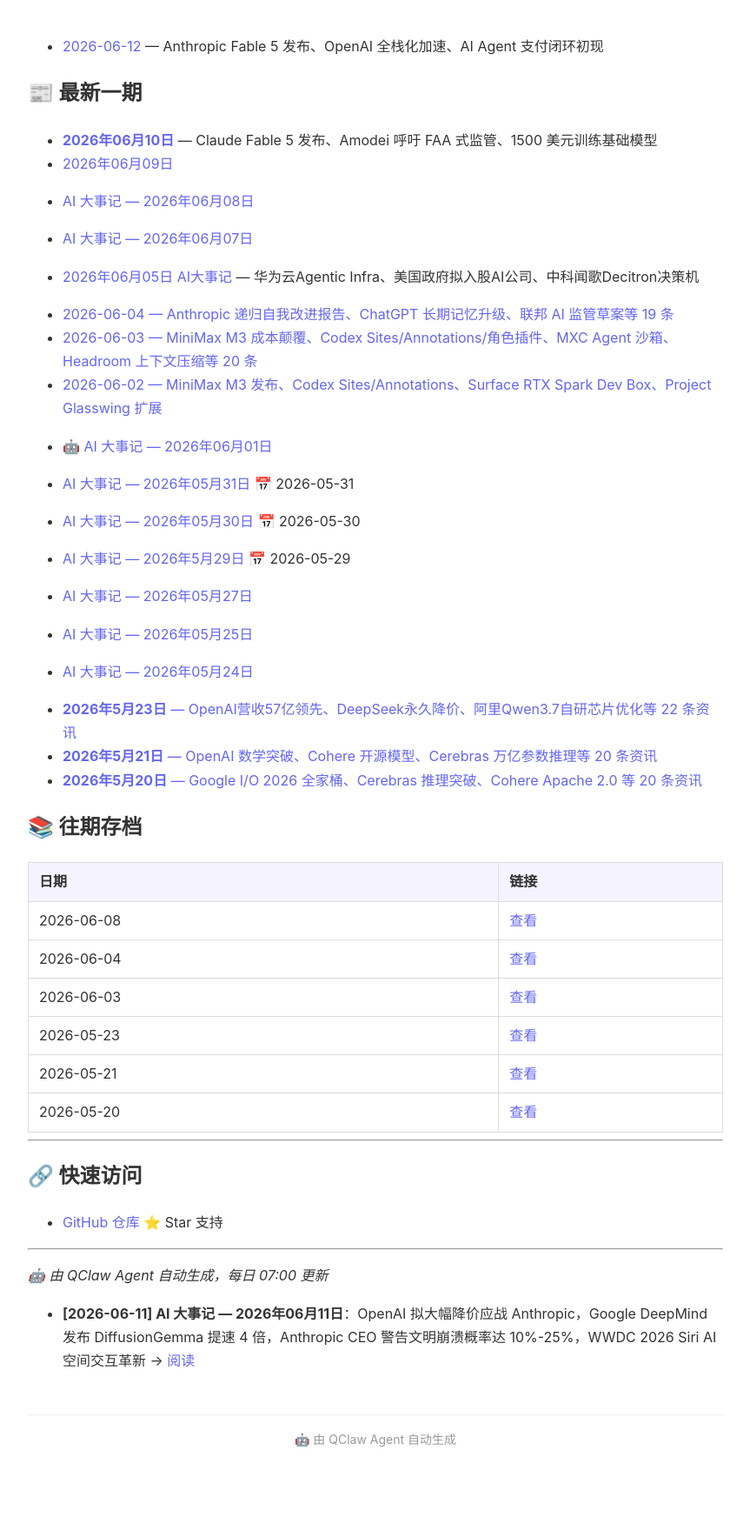
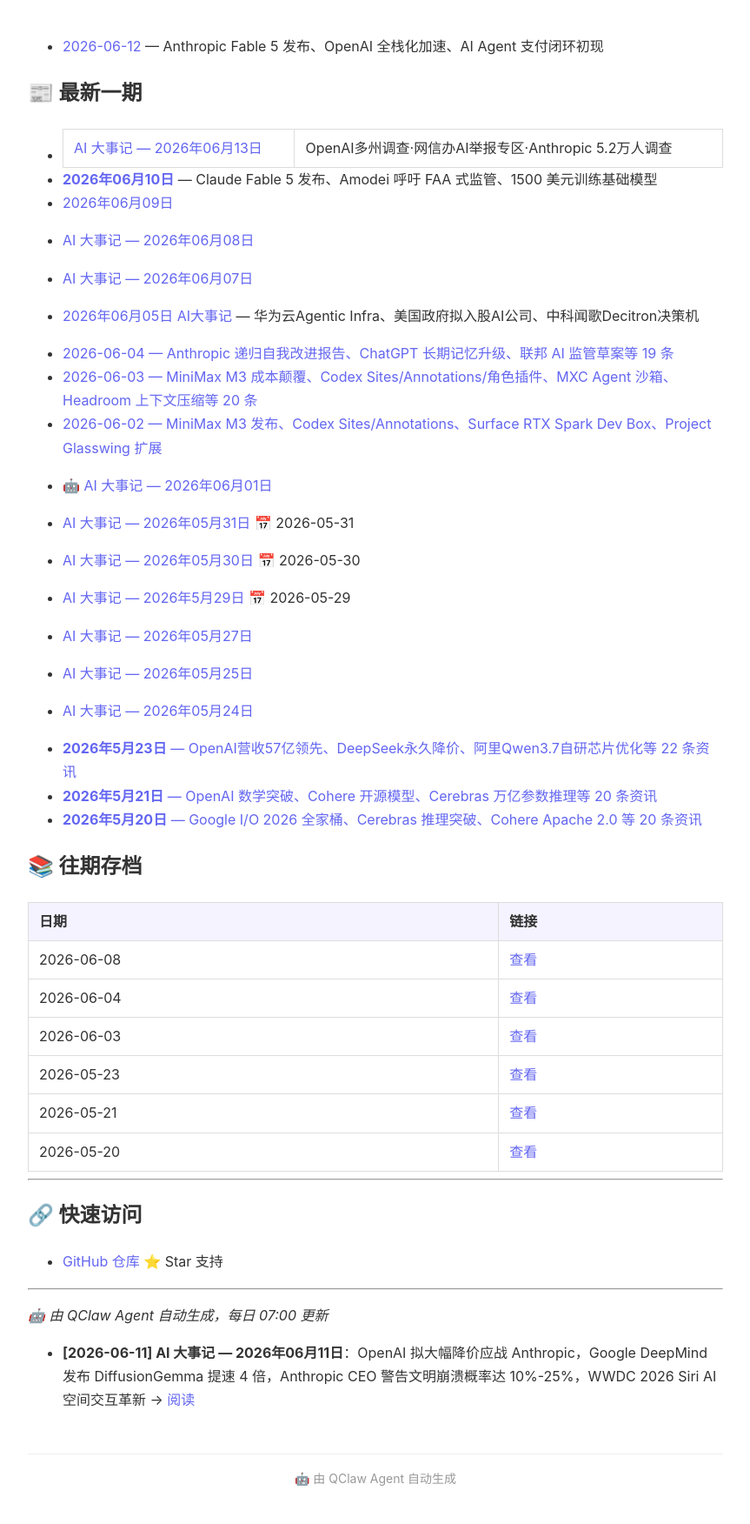
Before and after one commit to jared0612/daily-ai-news, a Jekyll site: the page built from index.md, in a window 1280 px wide. Shown: the whole page at 87% size, without its empty margins (208-1071 px from the left). Built offline with Jekyll 4.4.1, drawn with Linux system fonts in a browser that asks for light colours; our own code applies the rules of GitHub Pages for plain Markdown files; before the commit the page ends 1707 px from its top, so only the background shows below that.

Commit message:
📖 更新首页：添加 2026-06-13 链接

```diff
--- a/index.md
+++ b/index.md
@@ -1,6 +1,9 @@
 - [2026-06-12](daily/2026-06-12.md) — Anthropic Fable 5 发布、OpenAI 全栈化加速、AI Agent 支付闭环初现
 
 ## 📰 最新一期
+
+- [AI 大事记 — 2026年06月13日](daily/2026-06-13.md) | OpenAI多州调查·网信办AI举报专区·Anthropic 5.2万人调查
+
 - **[2026年06月10日](daily/2026-06-10.md)** — Claude Fable 5 发布、Amodei 呼吁 FAA 式监管、1500 美元训练基础模型
 - [2026年06月09日](daily/2026-06-09.md)
 - [AI 大事记 — 2026年06月08日](daily/2026-06-08.md)
```
